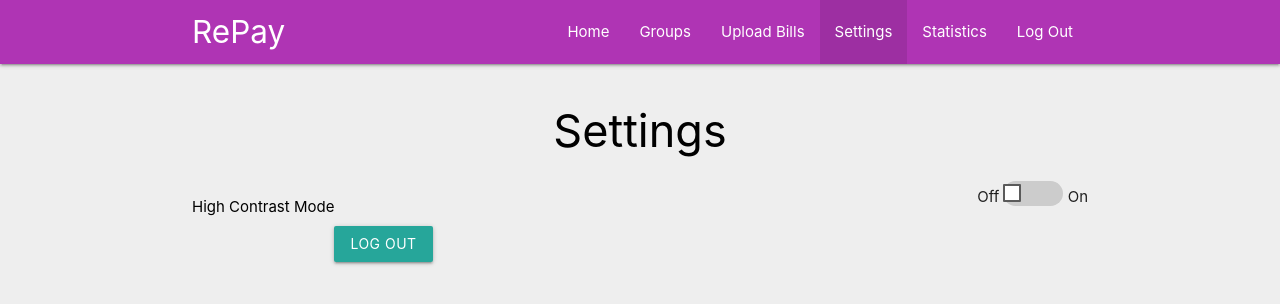
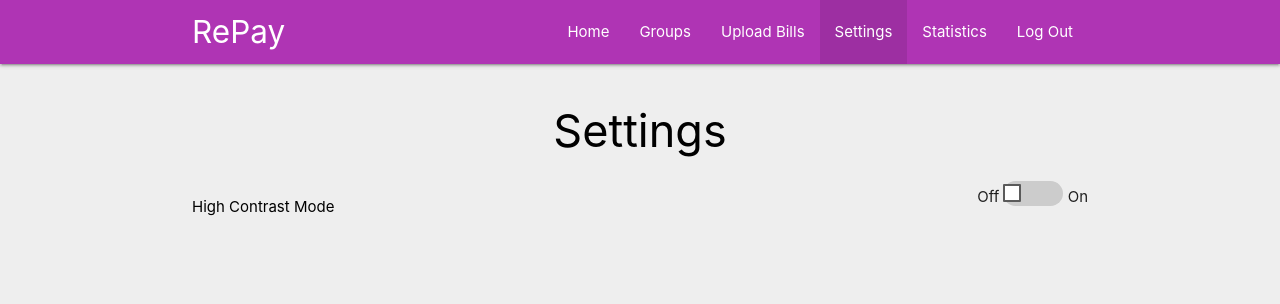
Before and after one commit to PaulCollins99/RePay, a website: page frontend/Settings.html in a window 1280 px wide. Drawn offline with Linux system fonts and the light colour scheme.

Commit message:
Removed button on settings
Removed the log out button as there is now one on the nav bar

```diff
--- a/frontend/Settings.html
+++ b/frontend/Settings.html
@@ -56,9 +56,6 @@
             </label>
             On
         </div>
-        <br>
-        <br>
-        <a class="waves-effect waves-light btn" id="logoutBtn">Log Out</a>
     </div>
 
 <script>
```
